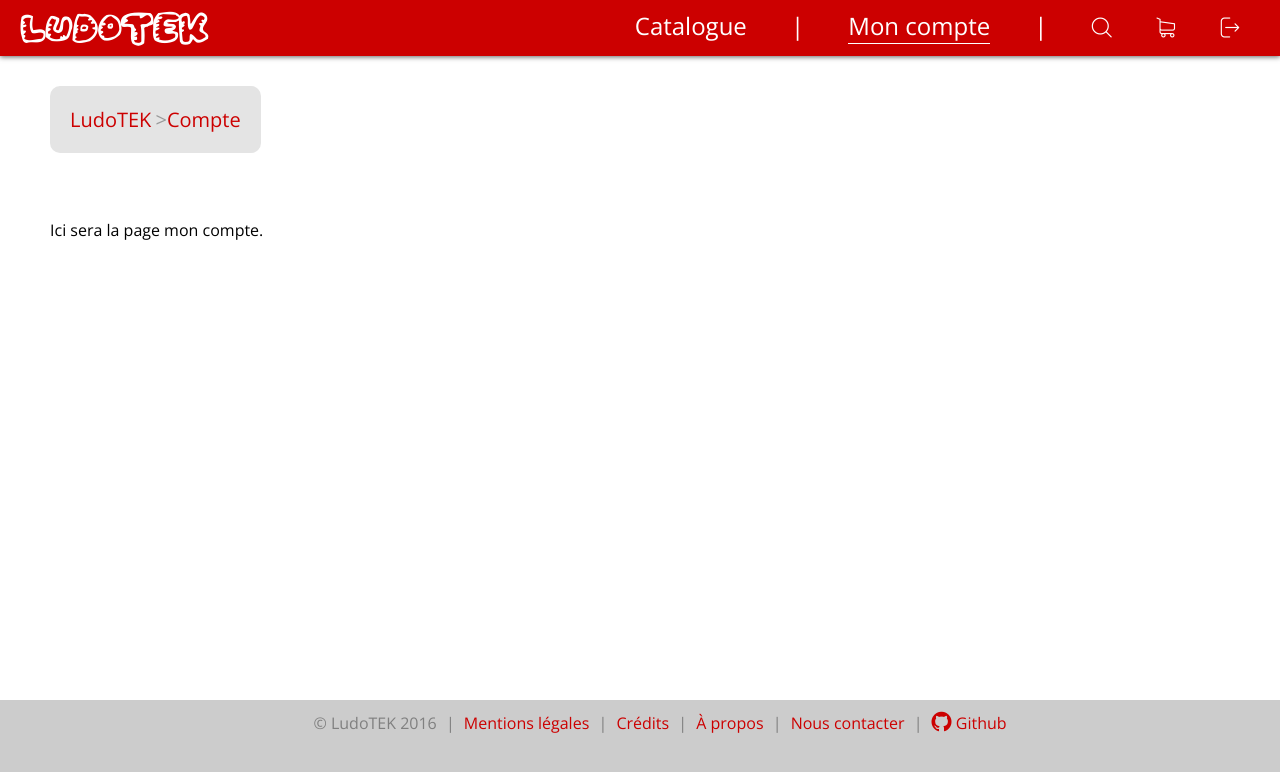
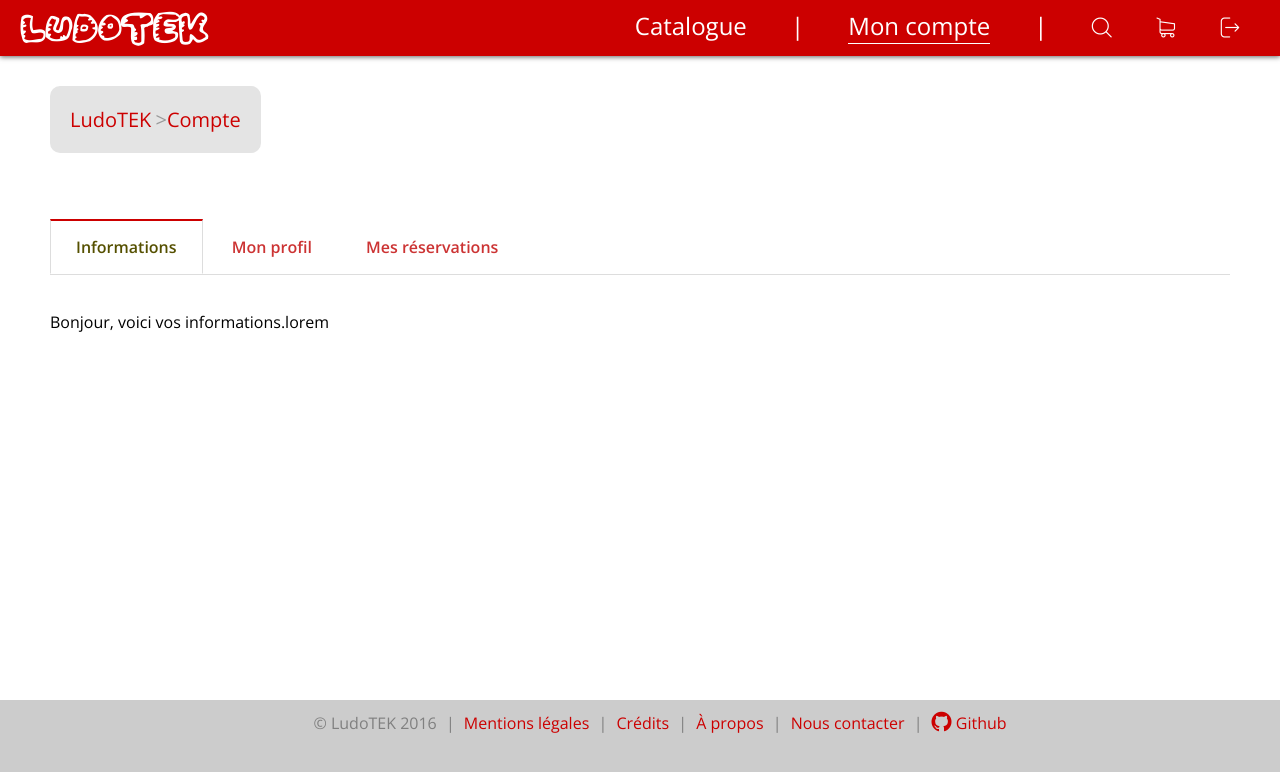
Before and after one commit to valentinp72/l2-projetWebD, a PHP site: page /user/compte.php in a window 1280 px wide. Shown: the top 772 px of the page. Run offline with PHP 8.4, Linux system fonts and the light colour scheme; the visitor is signed in with stand-in values (Sample User, id 1); some libraries are stand-ins or nearby versions.

Commit message:
Début de la page compte

```diff
--- a/_header.php
+++ b/_header.php
@@ -15,6 +15,7 @@ session_start();
 		<link rel="stylesheet" type="text/css" href="<?php echo $rootURL; ?>style.css" media="all" />
 		<link rel="stylesheet" type="text/css" href="<?php echo $rootURL; ?>style_jeu.css" media="all" />
 		<link rel="stylesheet" type="text/css" href="<?php echo $rootURL; ?>style_catalogue.css" media="all" />
+		<link rel="stylesheet" type="text/css" href="<?php echo $rootURL; ?>style_compte.css" media="all" />
 
 		<!-- Corrige le zoom sur les mobiles -->
 		<meta name="viewport" content="width=device-width, initial-scale=1.0, shrink-to-fit=no">
--- a/credits.php
+++ b/credits.php
@@ -28,6 +28,7 @@ include('_hierarchie.php')
 					<li><a href="https://pixabay.com/fr/jeux-jeux-en-bois-bois-jeux-anciens-1423899/">Jeu en bois ancien par NadineDoerle</a></li>
 				</ul>
 			</li>
+			<li>Les déscriptions des jeux proviennent de <a href="https://wikipedia.org">Wikipedia</a>.</li>
 		</ul>
 
 	<hr>
--- /dev/null
+++ b/style_compte.css
@@ -0,0 +1,39 @@
+section {
+  display: none;
+  padding: 20px 0 0;
+  border-top: 1px solid #dddddd;
+}
+input.selecteur {
+  display: none;
+}
+label.label_selecteur {
+  display: inline-block;
+  padding: 15px 25px;
+  font-weight: 600;
+  text-align: center;
+  color: #cc3333;
+  cursor: pointer;
+}
+input:checked + label {
+  color: #555000;
+  border: 1px solid #dddddd;
+  border-top: 2px solid #cc0000;
+  border-bottom: 1px solid #fff;
+}
+
+#tab_infos:checked ~ #infos,
+#tab_profil:checked ~ #profil,
+#tab_resa:checked ~ #resa{
+  display: block;
+}
+
+@media screen and (max-width: 580px) {
+  label.label_selecteur {
+    display: block;
+    border: 1px solid #ddd;
+  }
+  input:checked + label {
+    border-top: 2px solid #cc0000;
+    border-bottom: 2px solid #cc0000;
+  }
+}
--- a/user/compte.php
+++ b/user/compte.php
@@ -8,7 +8,29 @@ include($rootURL . '_hierarchie.php');
 
 <div id="content">
 
-	Ici sera la page mon compte.
+	<input id="tab_infos" name="tab" type="radio" class="selecteur" checked/>
+	<label for="tab_infos" class="label_selecteur">Informations</label>
+
+	<input id="tab_profil" name="tab" type="radio" class="selecteur"/>
+	<label for="tab_profil" class="label_selecteur">Mon profil</label>
+
+	<input id="tab_resa" name="tab" type="radio" class="selecteur"/>
+	<label for="tab_resa" class="label_selecteur">Mes réservations</label>
+
+
+
+	<section id="infos">
+		<p>Bonjour, voici vos informations.lorem</p>
+	</section>
+
+	<section id="profil">
+		<p>Ton profil est ici.</p>
+	</section>
+
+	<section id="resa">
+		<p>Voici tes réservations.</p>
+	</section>
+
 
 </div>
 
```
